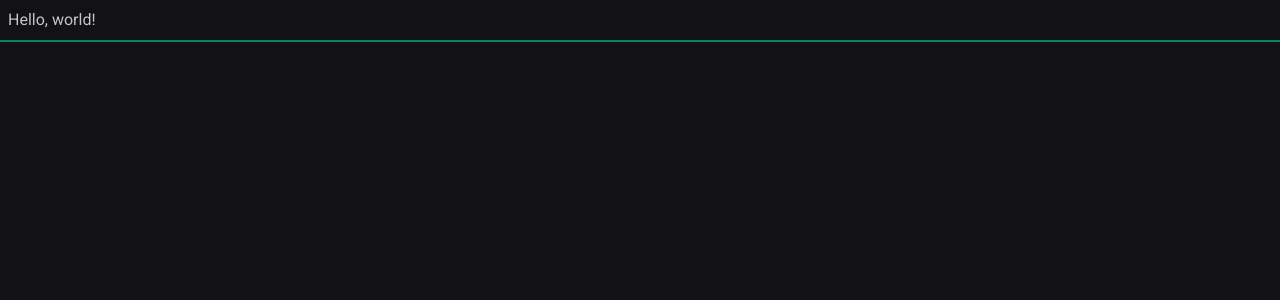
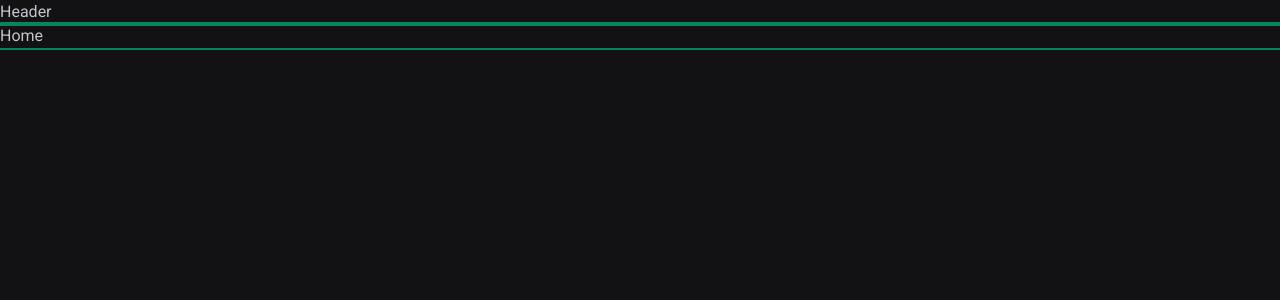
Before and after one commit to diogo-kappaun/ignite-timer, a React (Vite) app: page / in a window 1280 px wide. Shown: the top 300 px of the page. Built offline with nearby package versions, Linux system fonts and the light colour scheme.

Commit message:
:sparkles: feat: Add router system

```diff
--- a/src/App.tsx
+++ b/src/App.tsx
@@ -1,5 +1,10 @@
+import { BrowserRouter } from 'react-router-dom'
+import { Router } from './Router'
+
 export function App() {
   return (
-    <h1 className="flex items-center py-2 p-2">Hello, world!</h1>
+    <BrowserRouter>
+      <Router />
+    </BrowserRouter>
   )
 }
--- /dev/null
+++ b/src/Router.tsx
@@ -0,0 +1,17 @@
+import { Route, Routes } from 'react-router-dom'
+
+import { DefaultLayout } from './layouts/DefaultLayout'
+
+import { History } from './pages/History'
+import { Home } from './pages/Home'
+
+export function Router() {
+  return (
+    <Routes>
+      <Route path="/" element={<DefaultLayout />}>
+        <Route path="/" element={<Home />} />
+        <Route path="/history" element={<History />} />
+      </Route>
+    </Routes>
+  )
+}
--- /dev/null
+++ b/src/components/Header.tsx
@@ -0,0 +1,7 @@
+export function Header() {
+  return (
+    <div>
+      <h1>Header</h1>
+    </div>
+  )
+}
--- /dev/null
+++ b/src/layouts/DefaultLayout.tsx
@@ -0,0 +1,11 @@
+import { Outlet } from 'react-router-dom'
+import { Header } from '../components/Header'
+
+export function DefaultLayout() {
+  return (
+    <div>
+      <Header />
+      <Outlet />
+    </div>
+  )
+}
--- /dev/null
+++ b/src/pages/History.tsx
@@ -0,0 +1,7 @@
+export function History() {
+  return (
+    <div>
+      <h1>History</h1>
+    </div>
+  )
+}
--- /dev/null
+++ b/src/pages/Home.tsx
@@ -0,0 +1,7 @@
+export function Home() {
+  return (
+    <div>
+      <h1>Home</h1>
+    </div>
+  )
+}
```
